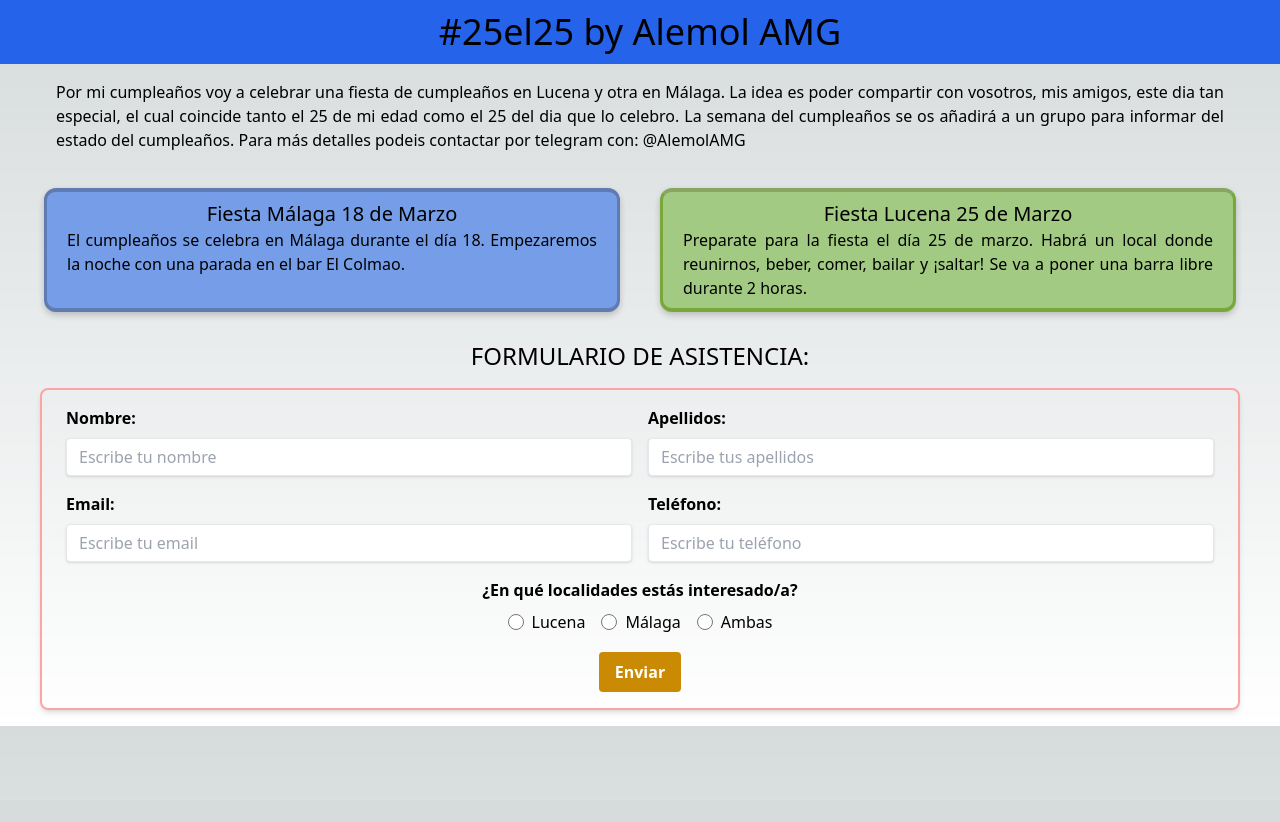
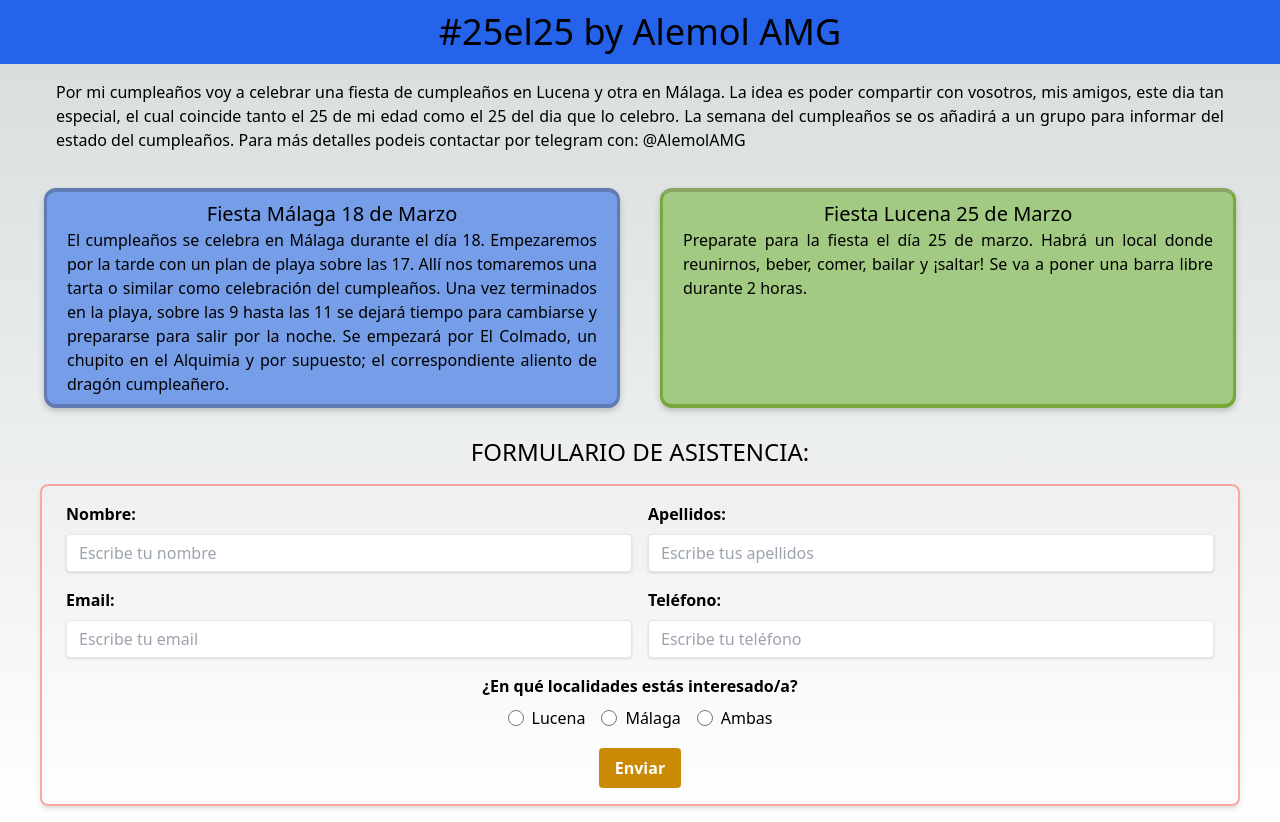
Before and after one commit to alemolamg/web-fiesta, a Next.js app: page / in a window 1280 px wide. Before the commit the page ends 800 px from the top, so only its background shows below. Built offline with nearby package versions, Linux system fonts and the light colour scheme.

Commit message:
Nueva descripción de Malaga

```diff
--- a/pages/index.tsx
+++ b/pages/index.tsx
@@ -54,7 +54,9 @@ export default function Home() {
           >
             <Card
               titulo="Fiesta Málaga 18 de Marzo"
-              description="El cumpleaños se celebra en Málaga durante el día 18. Empezaremos la noche con una parada en el bar El Colmao."
+              description="El cumpleaños se celebra en Málaga durante el día 18. Empezaremos por la tarde con un plan de playa sobre las 17. Allí nos tomaremos una tarta o similar como
+              celebración del cumpleaños. Una vez terminados en la playa, sobre las 9 hasta las 11 se dejará tiempo para cambiarse y prepararse para salir por la noche. Se empezará por El Colmado, un chupito en el Alquimia
+              y por supuesto; el correspondiente aliento de dragón cumpleañero."
               className={`${styles.tarjetaMalaga}`}
             ></Card>
             <Card
--- a/src/components/Form.tsx
+++ b/src/components/Form.tsx
@@ -3,13 +3,10 @@ import React, { useState } from 'react';
 import { supabase } from "@/supabaseClient";
 
 const Form: FC<{}> = ({ }) => {
-    //const classStyle: string = "my-2 px-2 py-1 md:mx-4 md:rounded-xl lg:mx-5 " + className
-
     const [nombre, setNombre] = useState('');
     const [apellidos, setApellidos] = useState('');
     const [email, setEmail] = useState('');
     const [telefono, setTelefono] = useState('');
-    // const [localidad, setLocalidad] = useState('');
     const [localidad, setLocalidad] = useState("");
 
 
@@ -53,7 +50,7 @@ const Form: FC<{}> = ({ }) => {
 
         setTimeout(() => {
             formInfo.style.display = "none";
-          }, 2000); // Ocultar el div después de 2 segundos
+          }, 4000); // Ocultar el div después de 2 segundos
 
     };
 
```
